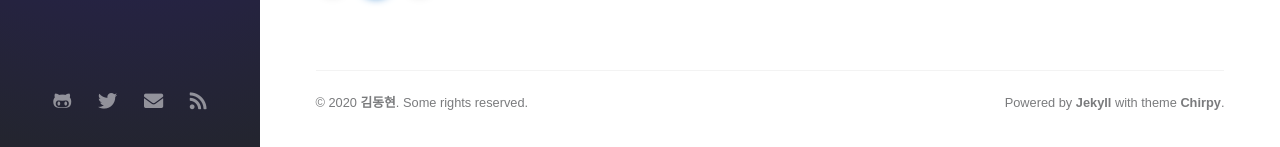
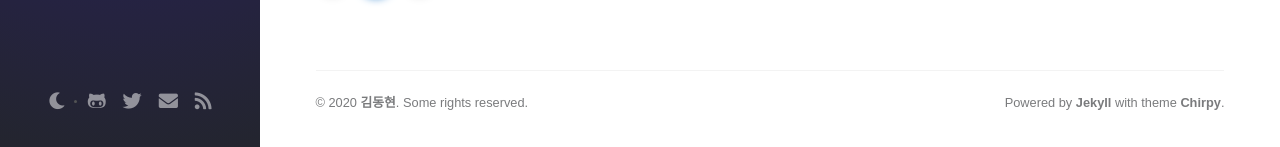
Before and after one commit to snoti151/snoti151.github.io, a Jekyll site: the page built from index.html, in a window 1280 px wide and 989 px high. Shown: the part 839-986 px from the top of the window. Built offline with Jekyll 4.4.1, drawn with Linux system fonts in a browser that asks for light colours; nearby versions of some CDN libraries; some web fonts are replaced; the list of posts is cut into pages by our own code; comment, search, counter and statistics services are not loaded.

```diff
--- a/_config.yml
+++ b/_config.yml
@@ -53,7 +53,7 @@ timezone: Asia/Seoul
 
 google_analytics:
   # Fill with your Google Analytics ID
-  id: ''
+  id: 'UA-161468426-1'
   # The Google Analytics pageviews switch.
   # DO NOT enable it unless you know how to deploy the Google Analytics superProxy.
   pv: false
@@ -76,7 +76,7 @@ disqus:
 #
 #     dark   - Use the dark color scheme
 #
-theme_mode: light
+theme_mode: dual
 
 # boolean type, global switch for ToC in posts.
 toc: true
--- /dev/null
+++ b/google7130533a0016697f.html
@@ -0,0 +1 @@
+google-site-verification: google7130533a0016697f.html
```
Also changed, not shown: README.md.
